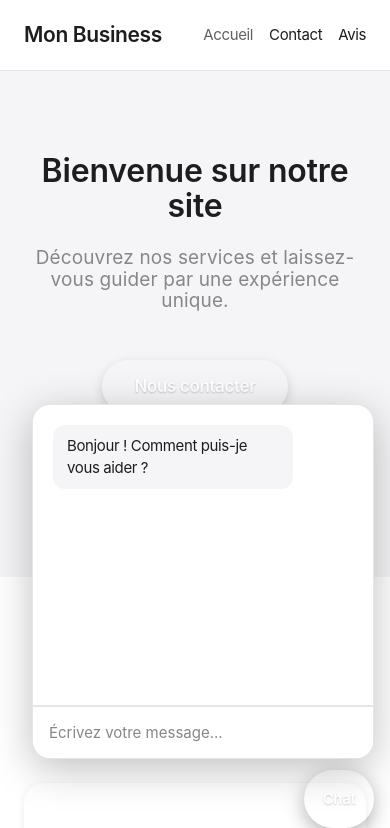
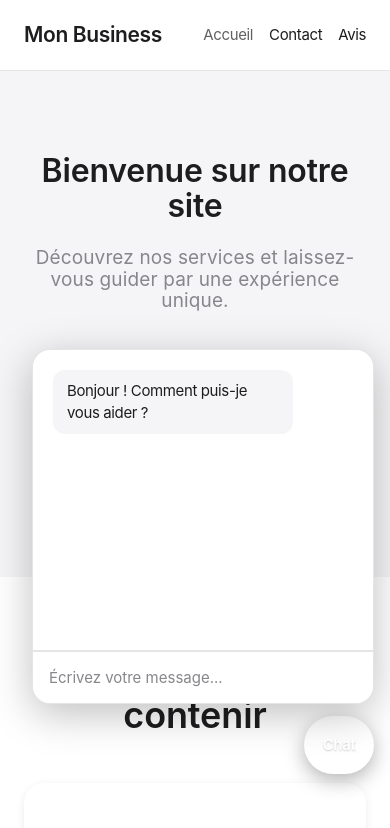
Before and after one commit to AnisHaddadi/site-exemple, a website: page index.html in a window 390 px wide. Both pictures are taken after a click on the element "Chat". Shown: the top 828 px of the page. Drawn offline with Linux system fonts and the light colour scheme.

Commit message:
AmÃ©lioration chatbot: position plus haute et meilleure visibilitÃ© des messages

```diff
--- a/style.css
+++ b/style.css
@@ -583,7 +583,7 @@ body {
 /* Chatbot */
 #chatbot-button {
     position: fixed;
-    bottom: 24px;
+    bottom: 80px;
     right: 24px;
     background: var(--couleur-primaire);
     min-width: 70px;
@@ -611,7 +611,7 @@ body {
 
 #chatbot-window {
     position: fixed;
-    bottom: 95px;
+    bottom: 150px;
     right: 24px;
     width: 360px;
     max-width: calc(100vw - 48px);
@@ -668,6 +668,8 @@ body {
     max-width: 80%;
     margin-left: auto;
     word-wrap: break-word;
+    text-shadow: 0 1px 2px rgba(0, 0, 0, 0.2);
+    box-shadow: 0 2px 8px rgba(0, 0, 0, 0.15);
 }
 
 .message-bot {
@@ -712,12 +714,12 @@ body {
     #chatbot-window {
         width: calc(100vw - 32px);
         right: 16px;
-        bottom: 85px;
+        bottom: 140px;
     }
 
     #chatbot-button {
         right: 16px;
-        bottom: 16px;
+        bottom: 70px;
     }
 
     .features-grid {
```
